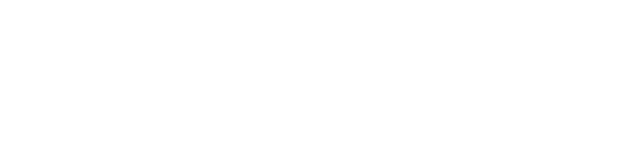
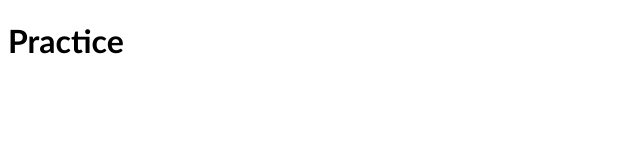
Before and after one commit to TheBigSad108/Practice, a website: page index.html in a window 1280 px wide. Shown: the whole page, without its empty margins (0-640 px from the left). Drawn offline with Linux system fonts and the light colour scheme.

Commit message:
Corrections

```diff
--- a/index.html
+++ b/index.html
@@ -4,9 +4,41 @@
     <meta charset="UTF-8">
     <meta http-equiv="X-UA-Compatible" content="IE=edge">
     <meta name="viewport" content="width=device-width, initial-scale=1.0">
-    <title>Document</title>
+  <style>
+body {
+            font-family: 'Gill Sans', 'Gill Sans MT', Calibri, 'Trebuchet MS', sans-serif;
+        }
+
+
+
+
+
+
+
+
+
+
+
+
+
+
+
+
+
+
+
+
+  </style>
 </head>
+
+
 <body>
 
-</body>
-</html>
+    <h1>Practice<h1>
+
+    </body>
+
+
+
+
+    </html>
```
